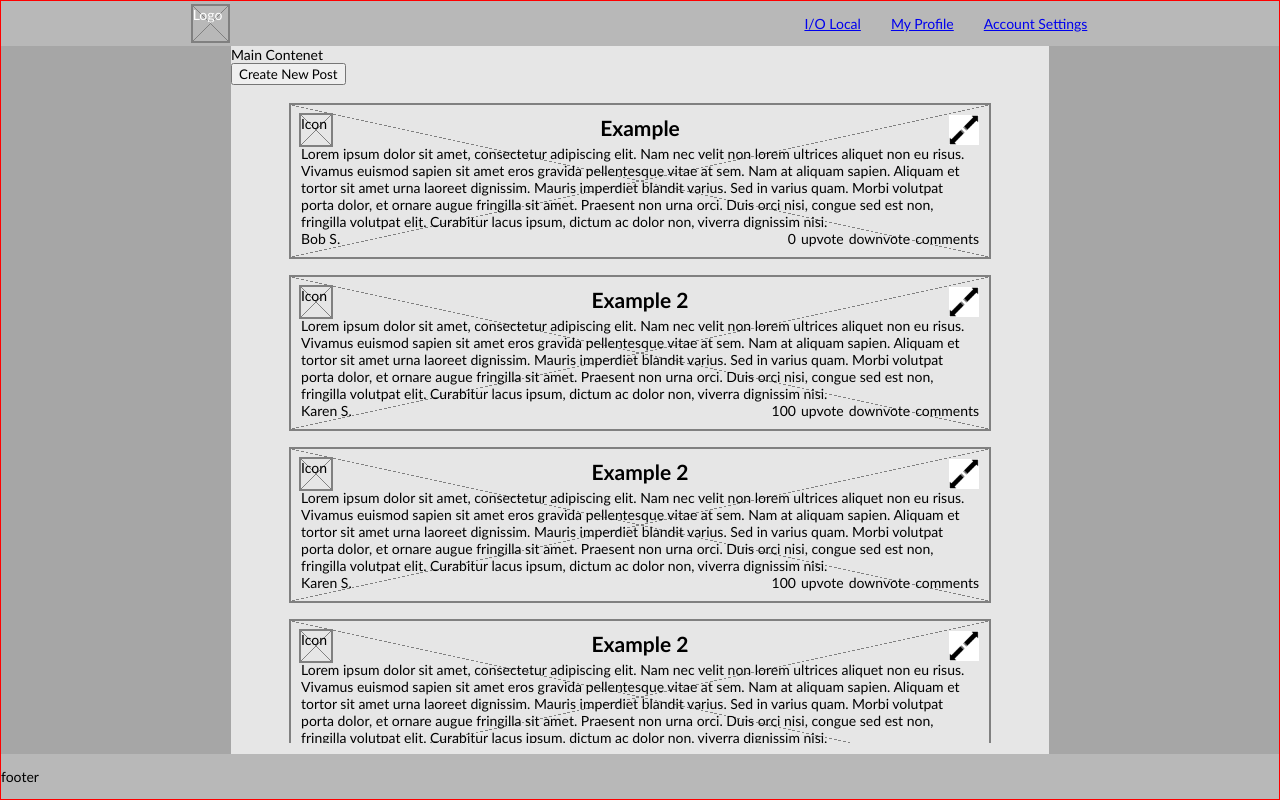
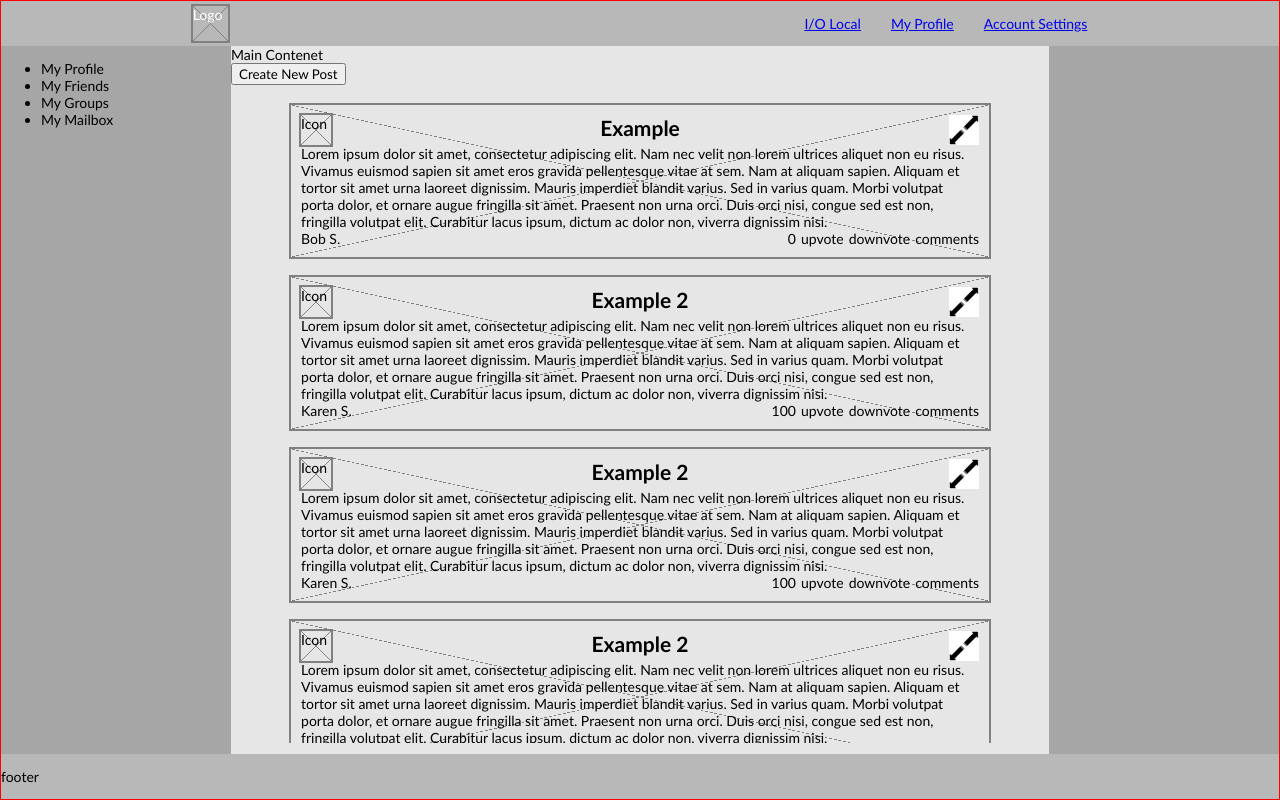
Before and after one commit to goldsmithb/io_local_demo, a React (Create React App) app: page / in a window 1280 px wide. Built offline with nearby package versions, Linux system fonts and the light colour scheme; the HTML template or start-up script is replaced by a standard one.

Commit message:
setup nav sidebar

```diff
--- a/src/App.js
+++ b/src/App.js
@@ -3,6 +3,7 @@ import './App.css';
 import React from 'react';
 import NewsFeed from './components/NewsFeed'
 import Navbar from './components/Navbar';
+import NavSideBar from './components/NavSideBar'
 
 function App() {
   return (
@@ -15,7 +16,7 @@ function App() {
           <NewsFeed />
         </article>
         <aside className="sidebar1">
-          {/* <NavSideBar /> */}
+          <NavSideBar />
         </aside>
         <aside className="sidebar2">
            {/* <AddSideBar />  */}
--- /dev/null
+++ b/src/components/NavSideBar.js
@@ -0,0 +1,29 @@
+import { useState } from 'react';
+
+export default function NavSideBar() {
+  const [showGroups, setShowGroups] = useState(false);
+
+  return (
+    <ul>
+      <li>My Profile</li>
+      <li>My Friends</li>
+      <li><span
+            className="caret"
+            onClick={() => setShowGroups(showGroups ? false : true)}>
+              My Groups
+          </span>
+        {showGroups && (
+          <ul className="nested">
+            <li>10591</li>
+            <li>Westchester Country</li>
+            <li>New York City</li>
+            <li>New York</li>
+            <li>Tri-State Area</li>
+          </ul>
+        )}
+      </li>
+      <li>My Mailbox</li>
+
+    </ul>
+  )
+}
```
